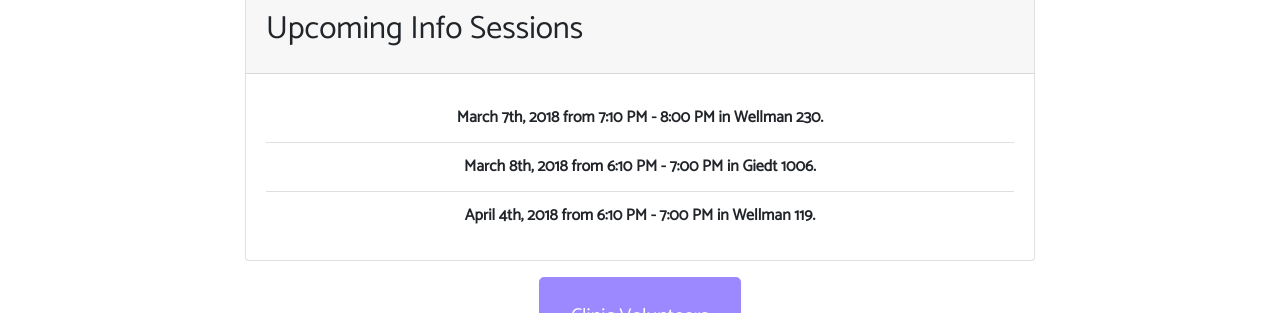
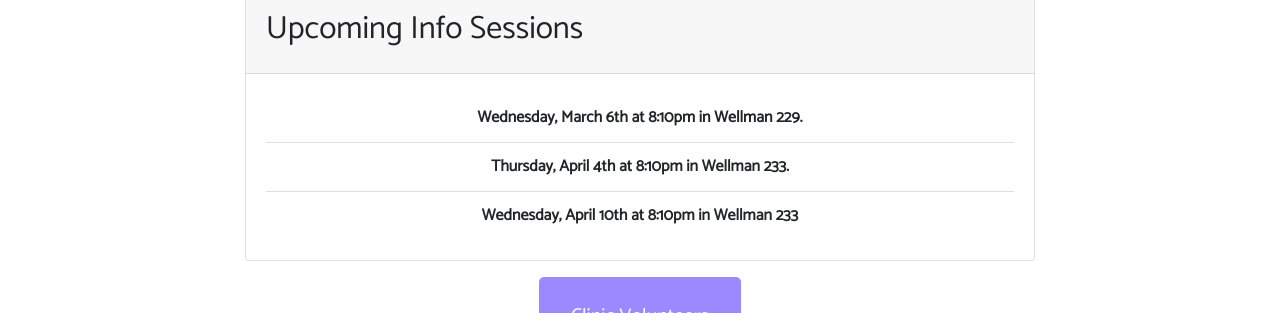
Before and after one commit to iwakoscott/knights-landing, a Jekyll site: the page built from get-involved/undergraduate-volunteers.markdown, in a window 1280 px wide. Shown: the part 904-1217 px from the top of the page. Built offline with Jekyll 4.4.1, drawn with Linux system fonts in a browser that asks for light colours; nearby versions of some CDN libraries.

Commit message:
Updated Undergraduate Volunteers

```diff
--- a/get-involved/undergraduate-volunteers.markdown
+++ b/get-involved/undergraduate-volunteers.markdown
@@ -18,9 +18,9 @@ volunteer:
     Questions?
     Please email klclinic.ucdsom@gmail.com with the subject line "QUESTION".
 info sessions:
-- 'March 7th, 2018 from 7:10 PM - 8:00 PM in Wellman 230. '
-- March 8th, 2018 from 6:10 PM - 7:00 PM in Giedt 1006.
-- 'April 4th, 2018 from 6:10 PM - 7:00 PM in Wellman 119. '
+- Wednesday, March 6th at 8:10pm in Wellman 229.
+- Thursday, April 4th at 8:10pm in Wellman 233.
+- Wednesday, April 10th at 8:10pm in Wellman 233
 layout: simple
 ---
 
```
